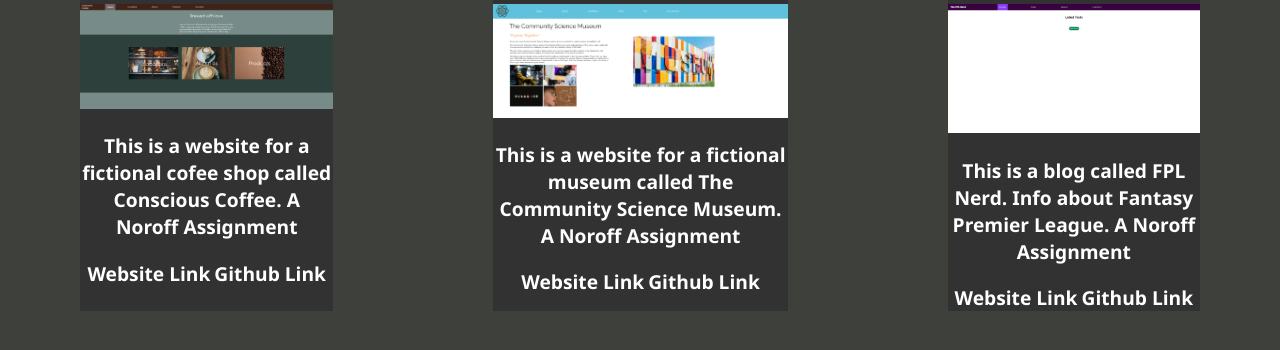
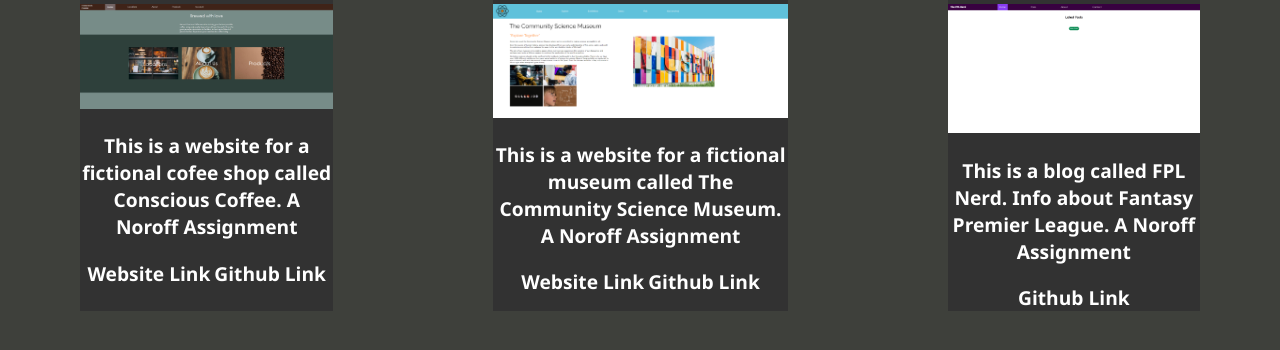
Before and after one commit to chrstj/Portfolio, a plain HTML site: page projects.html in a window 1280 px wide. Shown: the part 356-706 px from the top of the page. Drawn offline with Linux system fonts and the light colour scheme.

Commit message:
Update projects.html

```diff
--- a/projects.html
+++ b/projects.html
@@ -40,7 +40,6 @@
         <h2>Project Exam 1</h2>
           <img src="images/FPL-blog.png" alt="FPL Nerd" style="width:100%">
             <p>This is a blog called FPL Nerd. Info about Fantasy Premier League. A Noroff Assignment </p>
-            <a href="https://epic-brattain-8e0167.netlify.app/">Website Link</a>
             <a href="https://github.com/chrstj/FPL-blog.git">Github Link</a>
       </div>
     </div>
```
